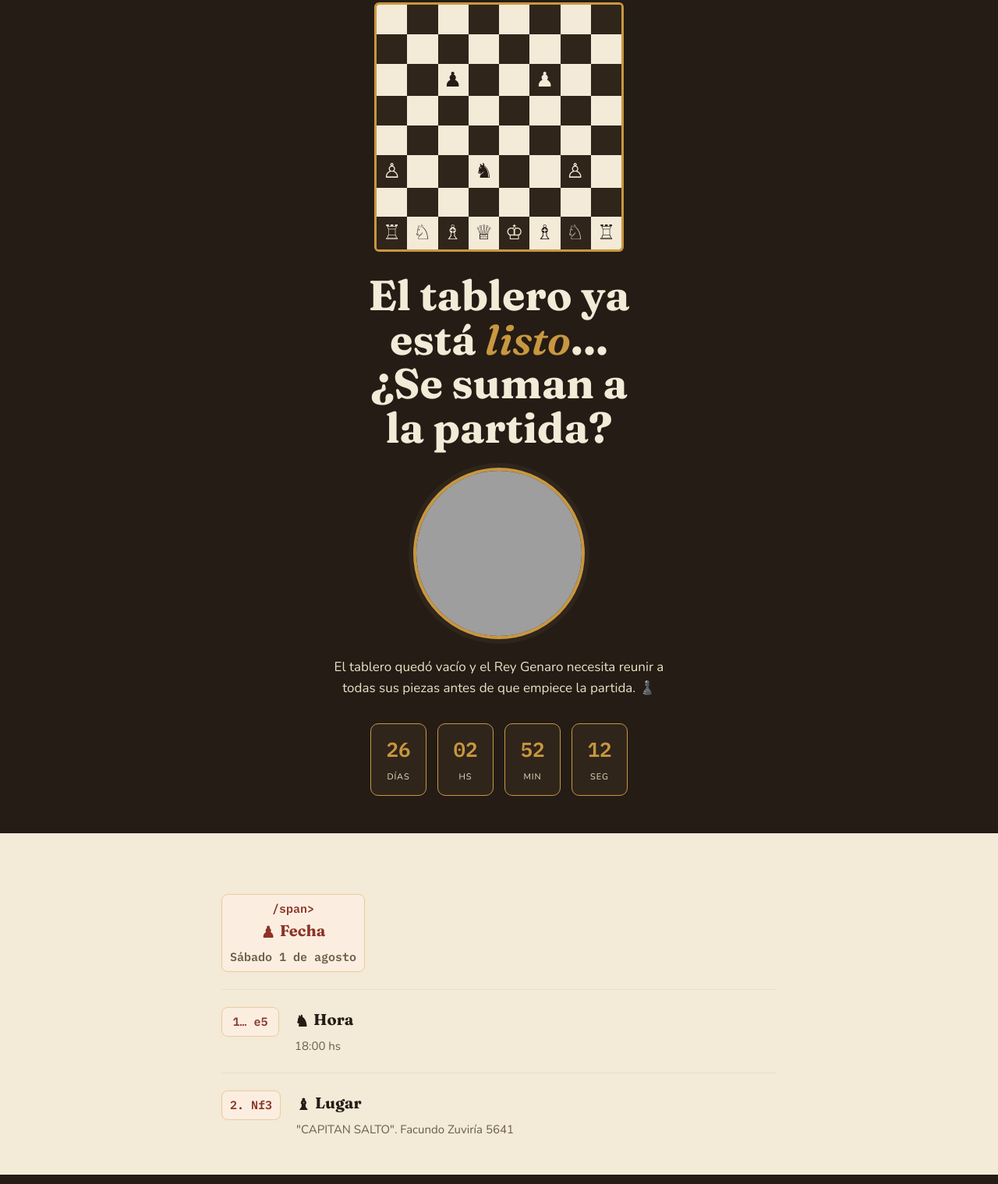
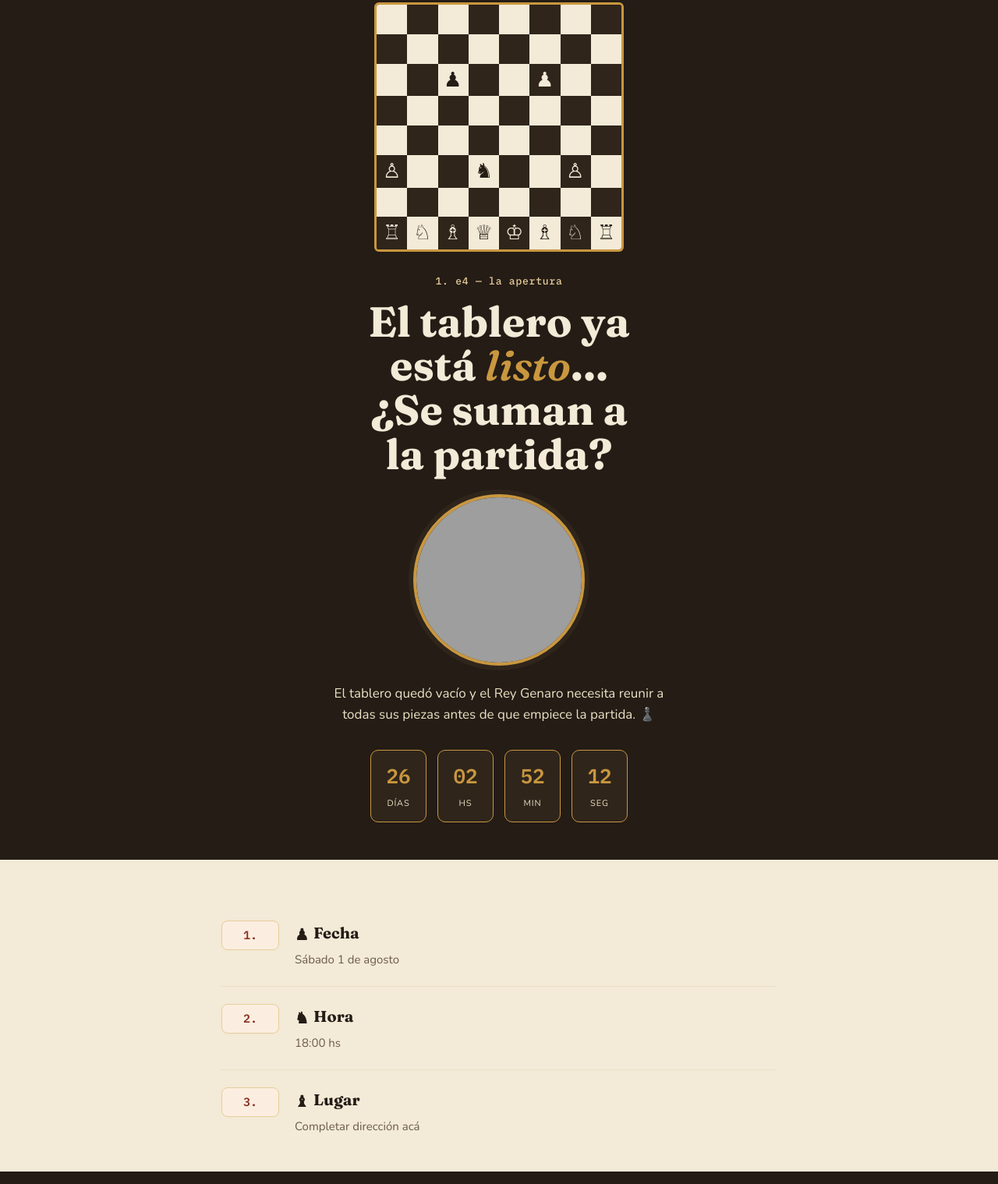
Before and after one commit to milialassia/Genaro, a plain HTML site: page index.html in a window 1280 px wide. Shown: the part 61-1580 px from the top of the page at 78% size. Drawn offline with nearby package versions, Linux system fonts and the light colour scheme; grey boxes are pictures that could not be loaded.

Commit message:
Update index.html

```diff
--- a/index.html
+++ b/index.html
@@ -306,7 +306,7 @@
 <section class="hero">
   <div class="board" id="board" aria-hidden="true"></div>
 
-  <p class="eyebrow"></p>
+  <p class="eyebrow">1. e4 — la apertura</p>
   <h1 class="title">El tablero ya<br>está <em>listo</em>...<br>¿Se suman a<br>la partida?</h1>
 
   <div class="king-photo">
@@ -326,7 +326,7 @@
 
 <section class="moves wrap">
   <div class="move-card">
-    <span class="move-tag">/span>
+    <span class="move-tag">1.</span>
     <div class="move-body">
       <h3><span class="piece-icon">♟</span>Fecha</h3>
       <p>Sábado 1 de agosto</p>
@@ -334,7 +334,7 @@
   </div>
 
   <div class="move-card">
-    <span class="move-tag">1… e5</span>
+    <span class="move-tag">2.</span>
     <div class="move-body">
       <h3><span class="piece-icon">♞</span>Hora</h3>
       <p>18:00 hs</p>
@@ -342,10 +342,10 @@
   </div>
 
   <div class="move-card">
-    <span class="move-tag">2. Nf3</span>
+    <span class="move-tag">3.</span>
     <div class="move-body">
       <h3><span class="piece-icon">♝</span>Lugar</h3>
-      <p><!-- EDITAR: dirección del salón/casa -->"CAPITAN SALTO". Facundo Zuviría 5641 </p>
+      <p><!-- EDITAR: dirección del salón/casa -->Completar dirección acá</p>
     </div>
   </div>
 
```
